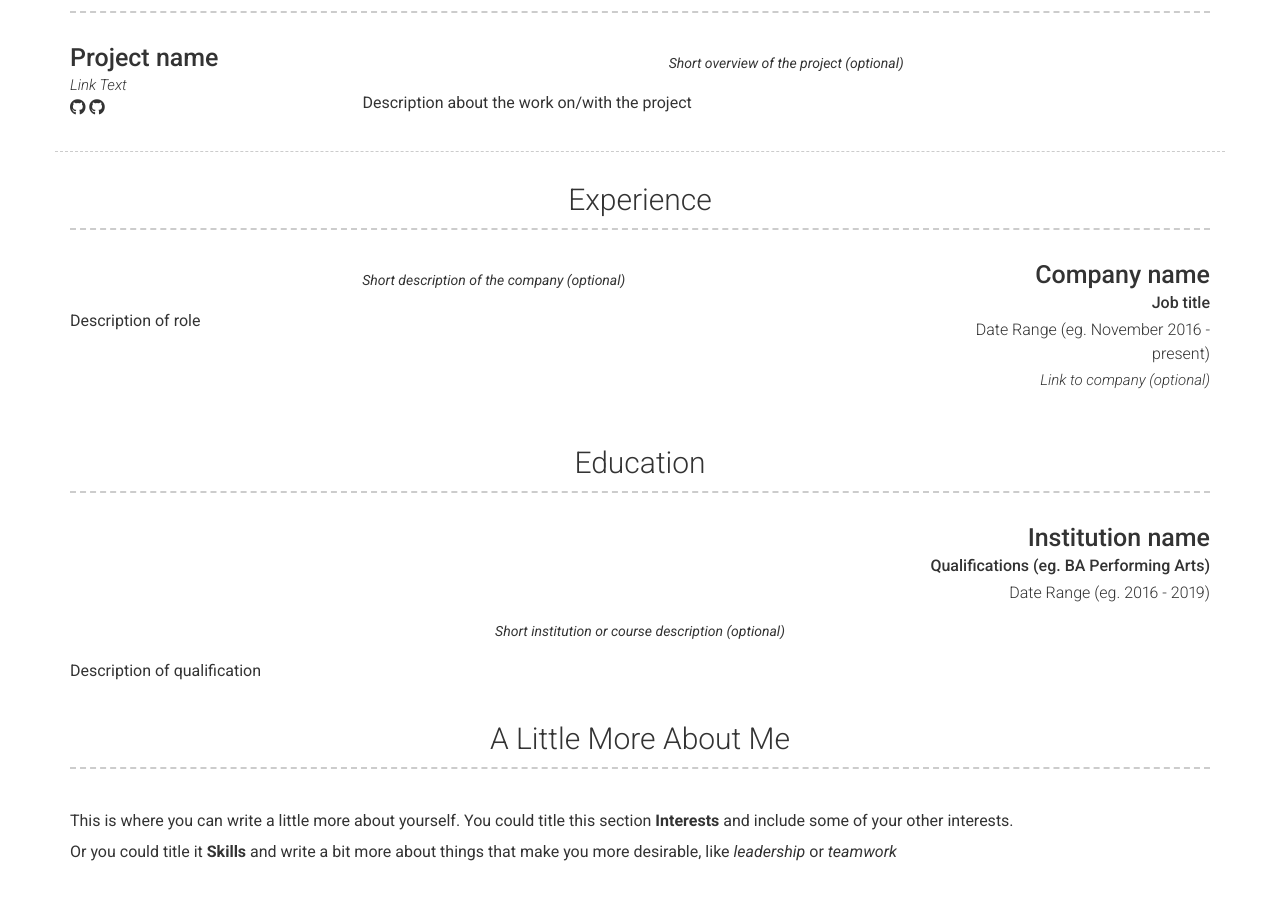
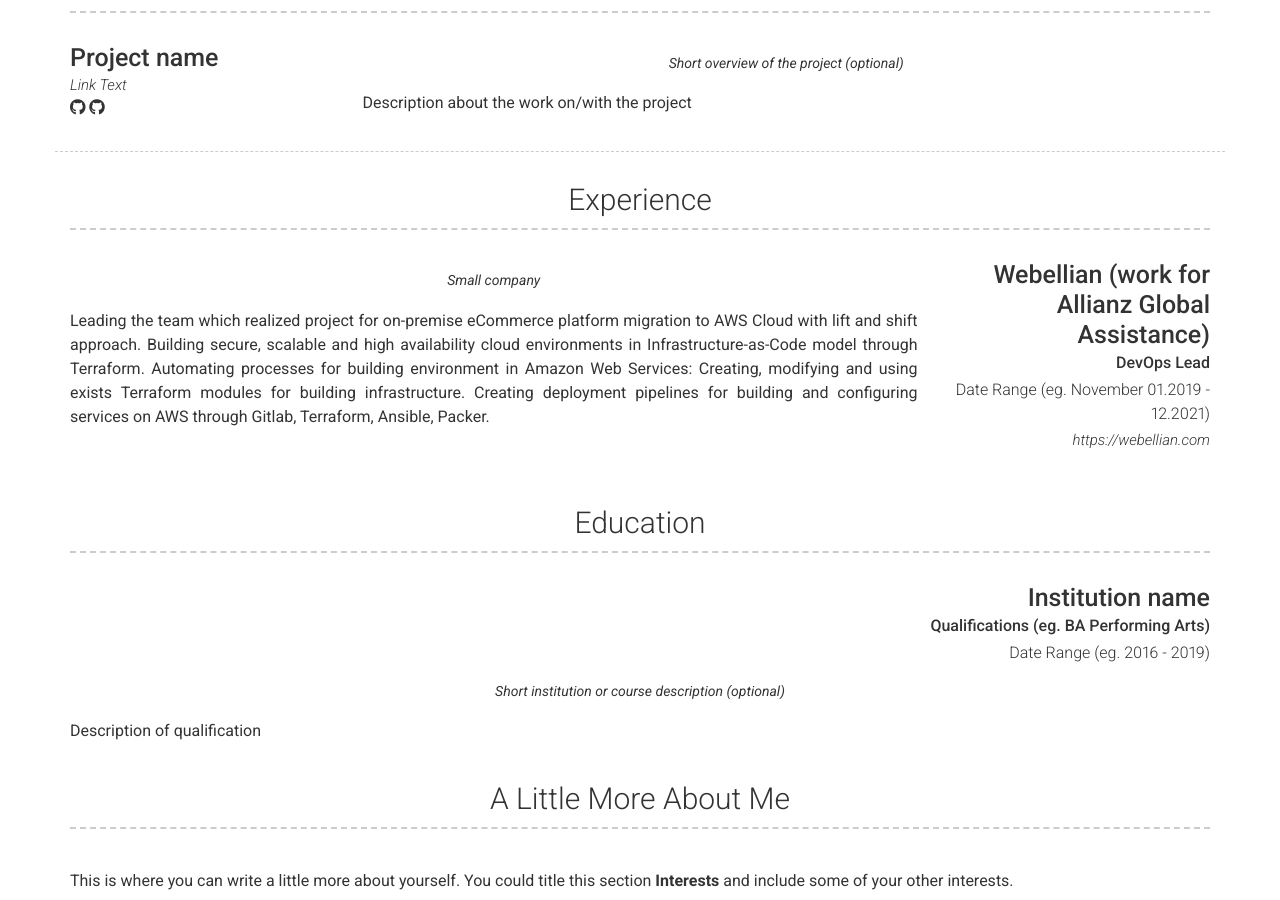
Before and after one commit to marcelgolus/marcelgolus.github.io, a Jekyll site: the page built from index.md, in a window 1280 px wide and 900 px high, scrolled down 1211 px. Built offline with Jekyll 4.4.1, drawn with Linux system fonts in a browser that asks for light colours; nearby versions of some CDN libraries.

Commit message:
small change

```diff
--- a/_config.yml
+++ b/_config.yml
@@ -79,14 +79,18 @@ content:
     layout: list
     content:
       - layout: right
-        title: Company name
-        sub_title: Job title
-        caption: Date Range (eg. November 2016 - present)
-        link: Link to company (optional)
+        title: Webellian (work for Allianz Global Assistance)
+        sub_title: DevOps Lead
+        caption: Date Range (eg. November 01.2019 - 12.2021)
+        link: https://webellian.com
         quote: >
-          Short description of the company (optional)
+          Small company
         description: | # this will include new lines to allow paragraphs
-          Description of role
+          Leading the team which realized project for on-premise eCommerce platform migration to AWS Cloud with lift and shift approach.
+          Building secure, scalable and high availability cloud environments in Infrastructure-as-Code model through Terraform.
+          Automating processes for building environment in Amazon Web Services:
+          Creating, modifying and using exists Terraform modules for building infrastructure.
+          Creating deployment pipelines for building and configuring services on AWS through Gitlab, Terraform, Ansible, Packer.
   - title: Education
     layout: list
     content:
```
